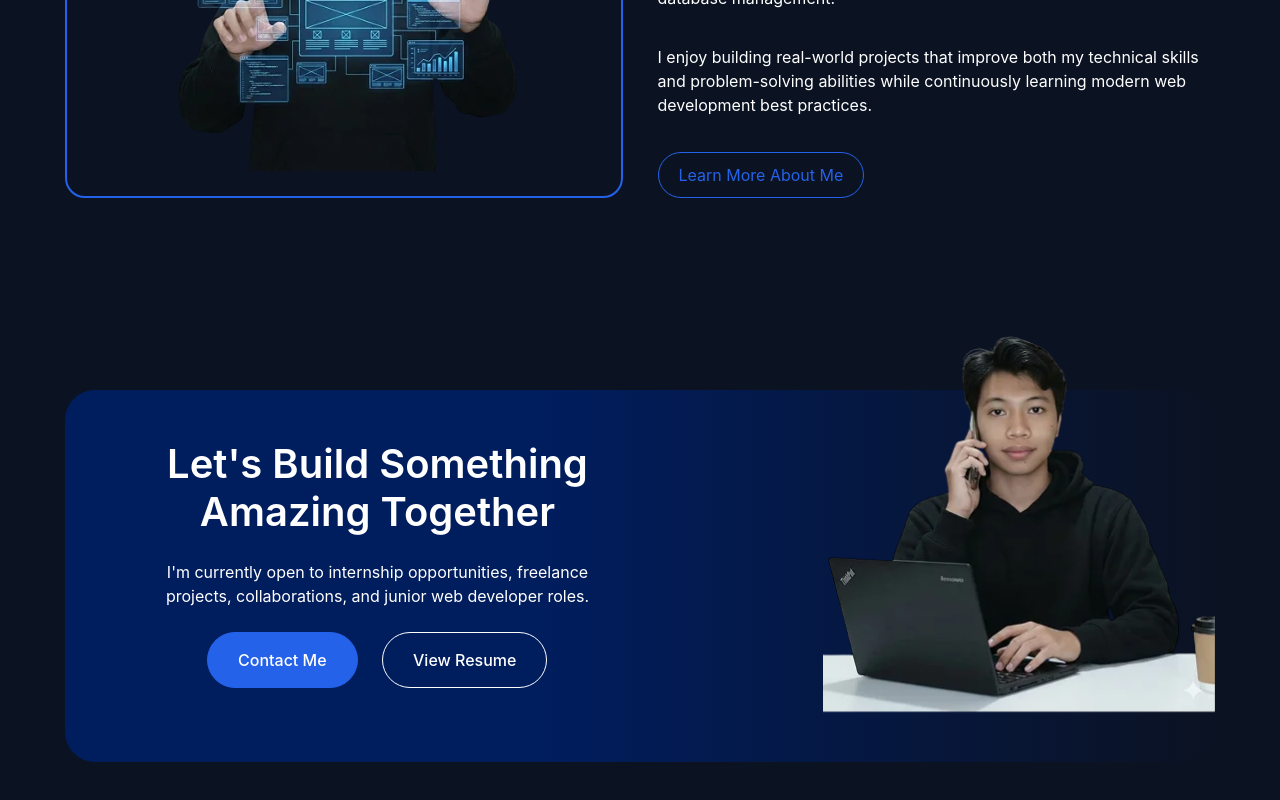
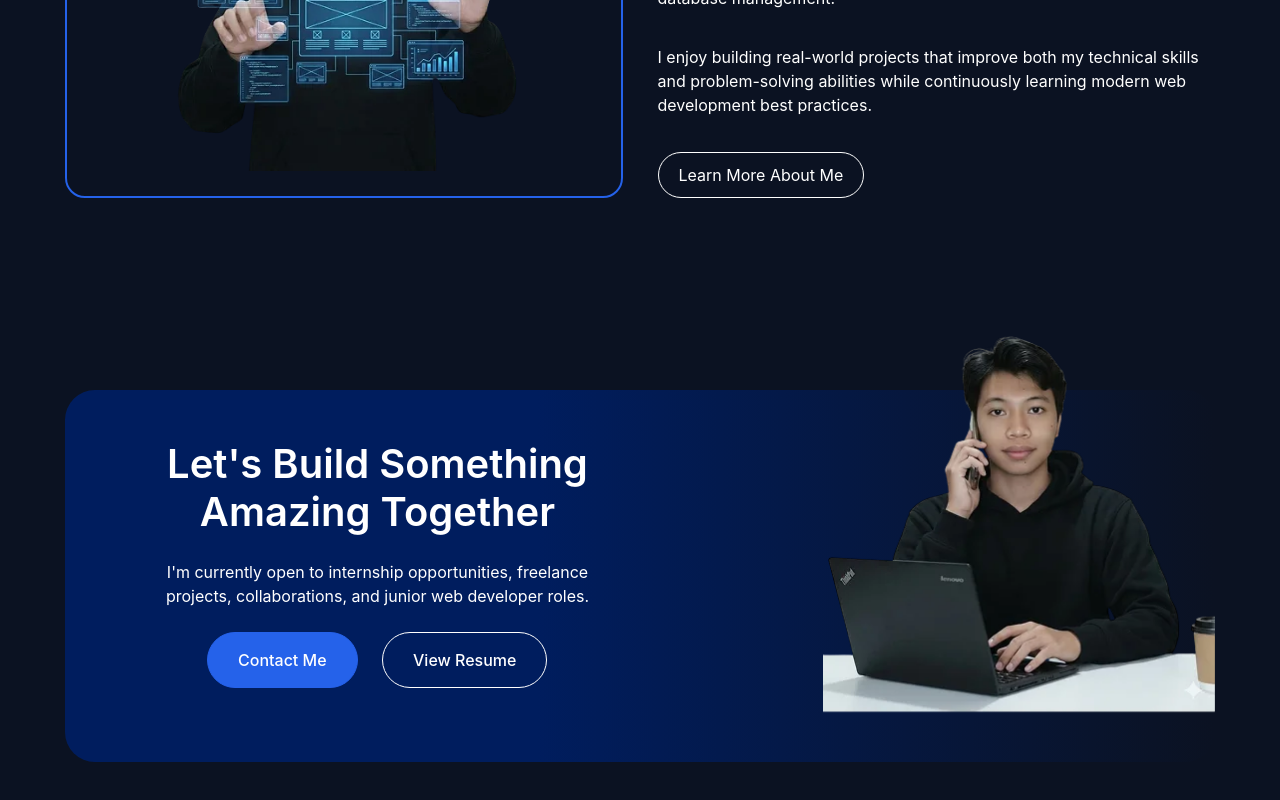
Before and after one commit to orlando-delacruz/portfolio, a React (Vite) app: page / in a window 1280 px wide. Shown: the part 989-1789 px from the top of the page. Built offline with nearby package versions, Linux system fonts and the light colour scheme; a web font is replaced by a local one.

Commit message:
enahnce: accessibility and performance of about section in homepage

```diff
--- a/src/features/Home/AboutSection/AboutSection.styled.js
+++ b/src/features/Home/AboutSection/AboutSection.styled.js
@@ -84,8 +84,8 @@ export const Description = styled.div`
 `
 
 export const ActionButton = styled(Link)`
-  color: ${theme.colors.primary};
-  border: 1px solid ${theme.colors.primary};
+  color: ${theme.colors.white};
+  border: 1px solid ${theme.colors.white};
   border-radius: 50px;
   padding: 10px 20px;
   font-size: ${theme.typography.size.body};
@@ -94,6 +94,7 @@ export const ActionButton = styled(Link)`
   &:hover {
     background-color: ${theme.colors.primary};
     color: ${theme.colors.white};
-    transform: translateY(-5px);
+    border-color: ${theme.colors.primary};
+    transform: scaleX(1.05);
   }
 `
```
